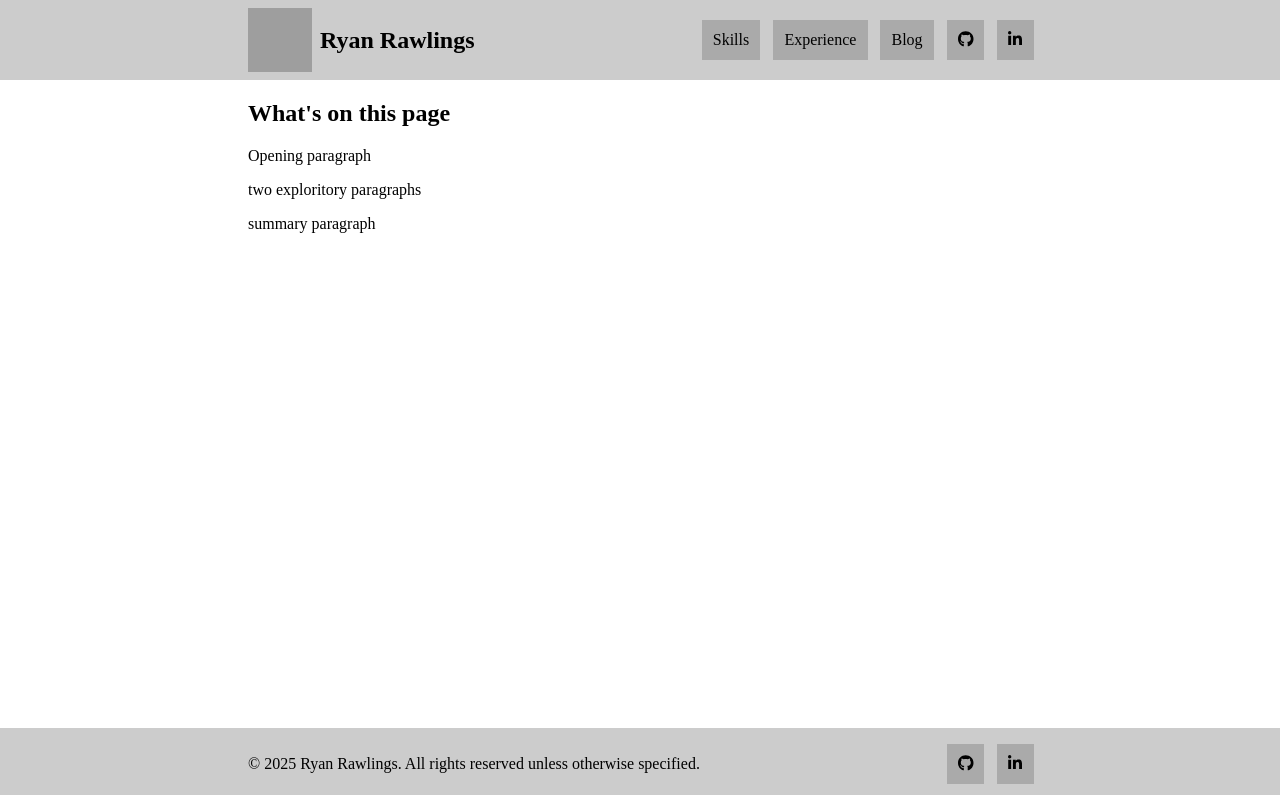
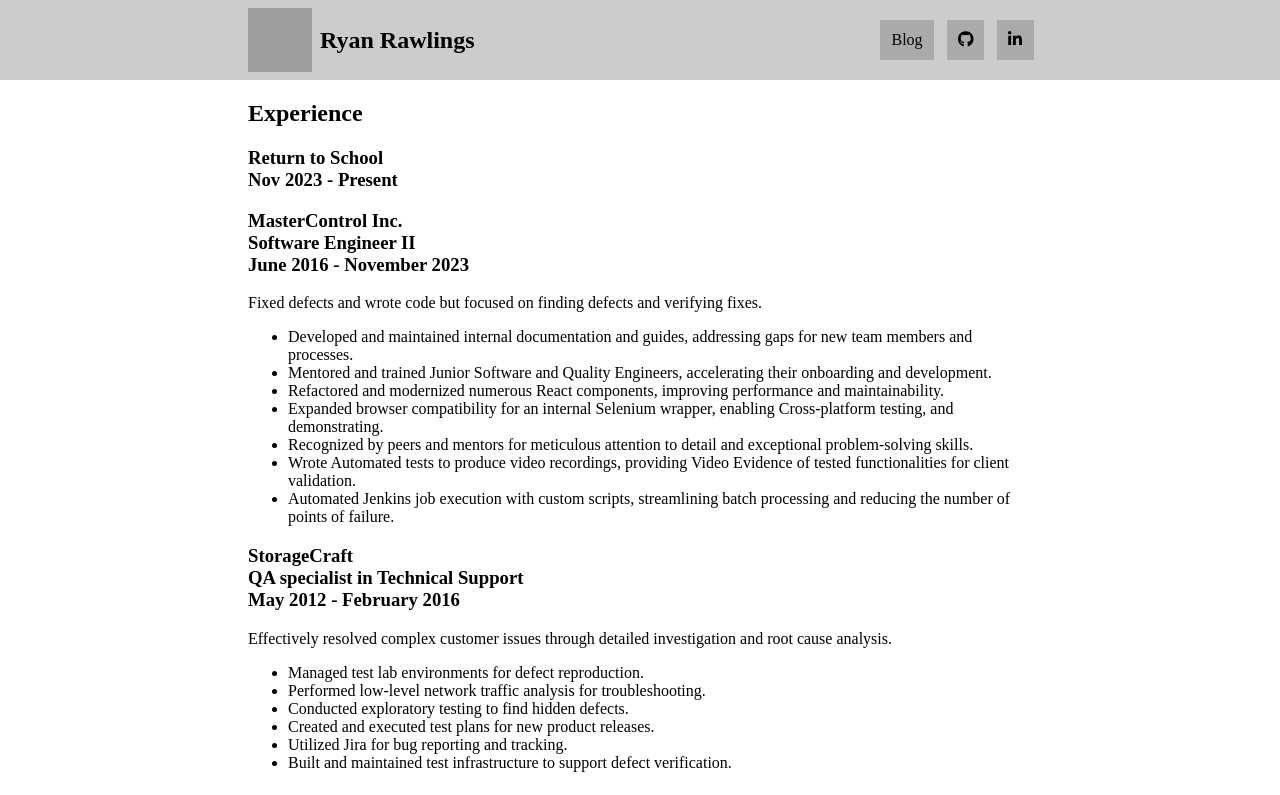
Before and after one commit to rawlingsr/blog, a Next.js app: page / in a window 1280 px wide. Shown: the top 795 px of the page. Built offline with nearby package versions, Linux system fonts and the light colour scheme; grey boxes are pictures that could not be loaded.

Commit message:
consolidate pages

```diff
--- a/src/app/page.tsx
+++ b/src/app/page.tsx
@@ -2,20 +2,132 @@ export default async function Home() {
 
   return (
     <main>
-      <h2>
-        {"What's on this page"}
-      </h2>
+      <article>
+        <h2>Experience</h2>
+        <section>
+          <h3>
+            <ul className="experience">
+              <li>Return to School</li>
+              <li>
+                <time dateTime="2023-11">Nov 2023</time>
+                {" - "}
+                Present
+              </li>
+            </ul>
+          </h3>
+        </section>
 
-      <p>
-        Opening paragraph
-      </p>
-      <p>
-        two exploritory paragraphs
-      </p>
+        <section>
+          <h3>
+            <ul className="experience">
+              <li>MasterControl Inc.</li>
+              <li>Software Engineer II</li>
+              <li>
+                <time dateTime="2016-6">June 2016</time>
+                {" - "}
+                <time dateTime="2023-11">November 2023</time>
+              </li>
+            </ul>
+          </h3>
 
-      <p>
-        summary paragraph
-      </p>
+          <p>
+            Fixed defects and wrote code but focused on finding defects and
+            verifying fixes.
+          </p>
+
+          <ul>
+            <li>
+              Developed and maintained internal documentation and guides,
+              addressing gaps for new team members and processes.
+            </li>
+
+            <li>
+              Mentored and trained Junior Software and Quality Engineers,
+              accelerating their onboarding and development.
+            </li>
+
+            <li>
+              Refactored and modernized numerous React components, improving
+              performance and maintainability.
+            </li>
+
+            <li>
+              Expanded browser compatibility for an internal Selenium wrapper,
+              enabling Cross-platform testing, and demonstrating.
+            </li>
+
+            <li>
+              Recognized by peers and mentors for meticulous attention to detail
+              and exceptional problem-solving skills.
+            </li>
+
+            <li>
+              Wrote Automated tests to produce video recordings, providing Video
+              Evidence of tested functionalities for client validation.
+            </li>
+
+            <li>
+              Automated Jenkins job execution with custom scripts, streamlining
+              batch processing and reducing the number of points of failure.
+            </li>
+          </ul>
+        </section>
+
+        <section>
+          <h3>
+            <ul className="experience">
+              <li>StorageCraft</li>
+              <li>QA specialist in Technical Support</li>
+              <li>
+                <time dateTime="2012-5">May 2012</time>
+                {" - "}
+                <time dateTime="2016-02">February 2016</time>
+              </li>
+            </ul>
+          </h3>
+
+          <p>
+            Effectively resolved complex customer issues through detailed
+            investigation and root cause analysis.
+          </p>
+
+          <ul>
+            <li>
+              Managed test lab environments for defect reproduction.
+            </li>
+
+            <li>
+              Performed low-level network traffic analysis for troubleshooting.
+            </li>
+
+            <li>
+              Conducted exploratory testing to find hidden defects.
+            </li>
+
+            <li>
+              Created and executed test plans for new product releases.
+            </li>
+
+            <li>
+              Utilized Jira for bug reporting and tracking.
+            </li>
+
+            <li>
+              Built and maintained test infrastructure to support defect
+              verification.
+            </li>
+          </ul>
+        </section>
+      </article>
+
+      <article>
+        <h2>Education</h2>
+        <section>
+          <header className="experience">
+            <h3>Bachelor of Science, Computer Science</h3>
+          </header>
+        </section>
+      </article>
     </main>
   );
 }
--- a/src/components/header.tsx
+++ b/src/components/header.tsx
@@ -23,12 +23,6 @@ export function Header() {
           </Link>
           <ul>
             <li>
-              <Link href="/skills/">Skills</Link>
-            </li>
-            <li>
-              <Link href="/experience/">Experience</Link>
-            </li>
-            <li>
               <Link href="/blog/">Blog</Link>
             </li>
             <li>
--- a/src/global.css
+++ b/src/global.css
@@ -95,8 +95,10 @@ main {
   flex-direction: column;
   justify-content: space-between;
   flex-shrink: 1;
+  list-style: none;
+  padding: inherit;
 }
-@media screen and (min-width: 640) {
+@media screen and (min-width: 800) {
   .experience {
     flex-direction: row;
     flex-wrap: wrap;
```
Also changed, not shown: src/app/experience/page.tsx (deleted, +0 -98 lines), src/app/skills/page.tsx (deleted, +0 -10 lines).
